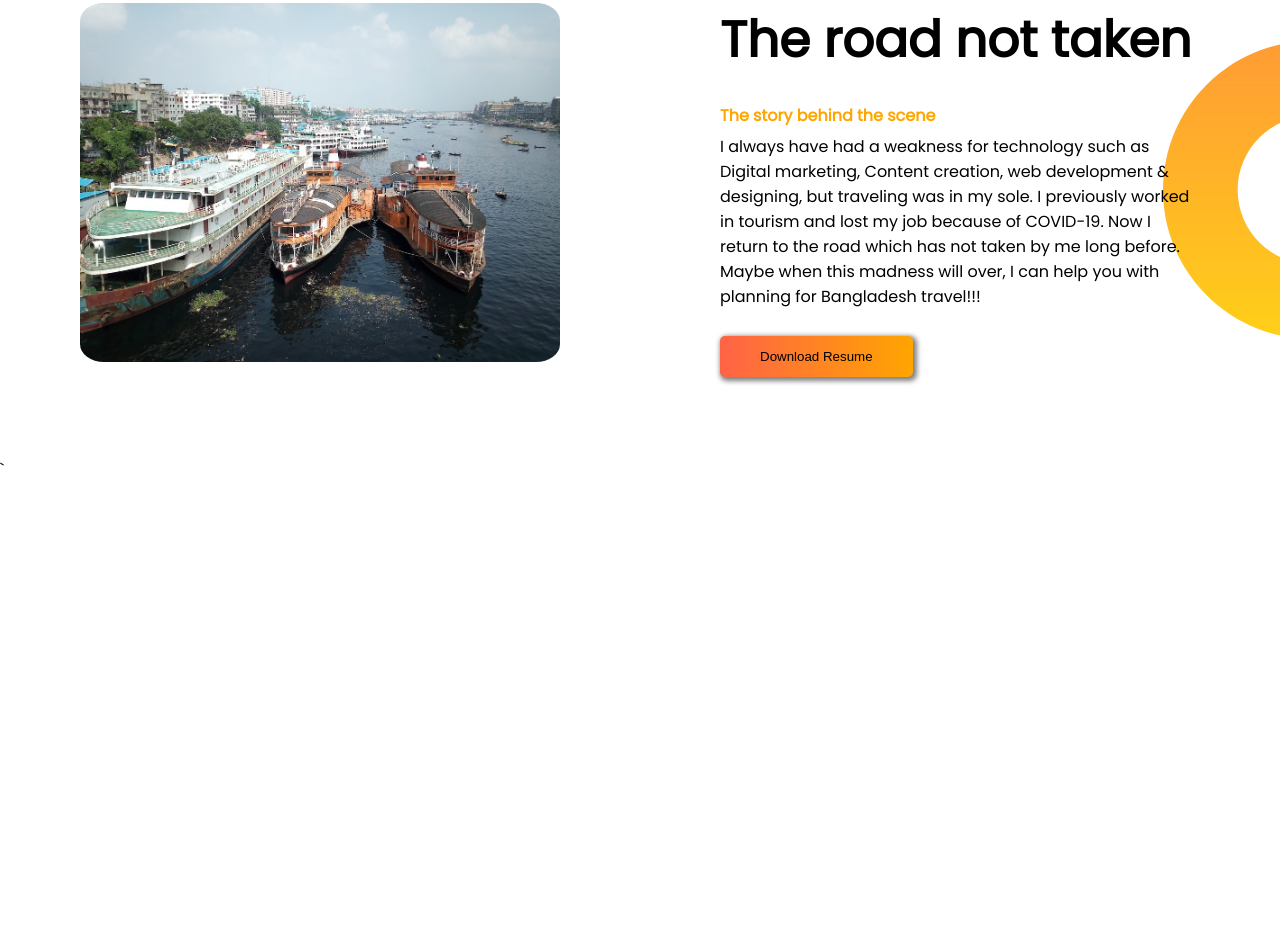
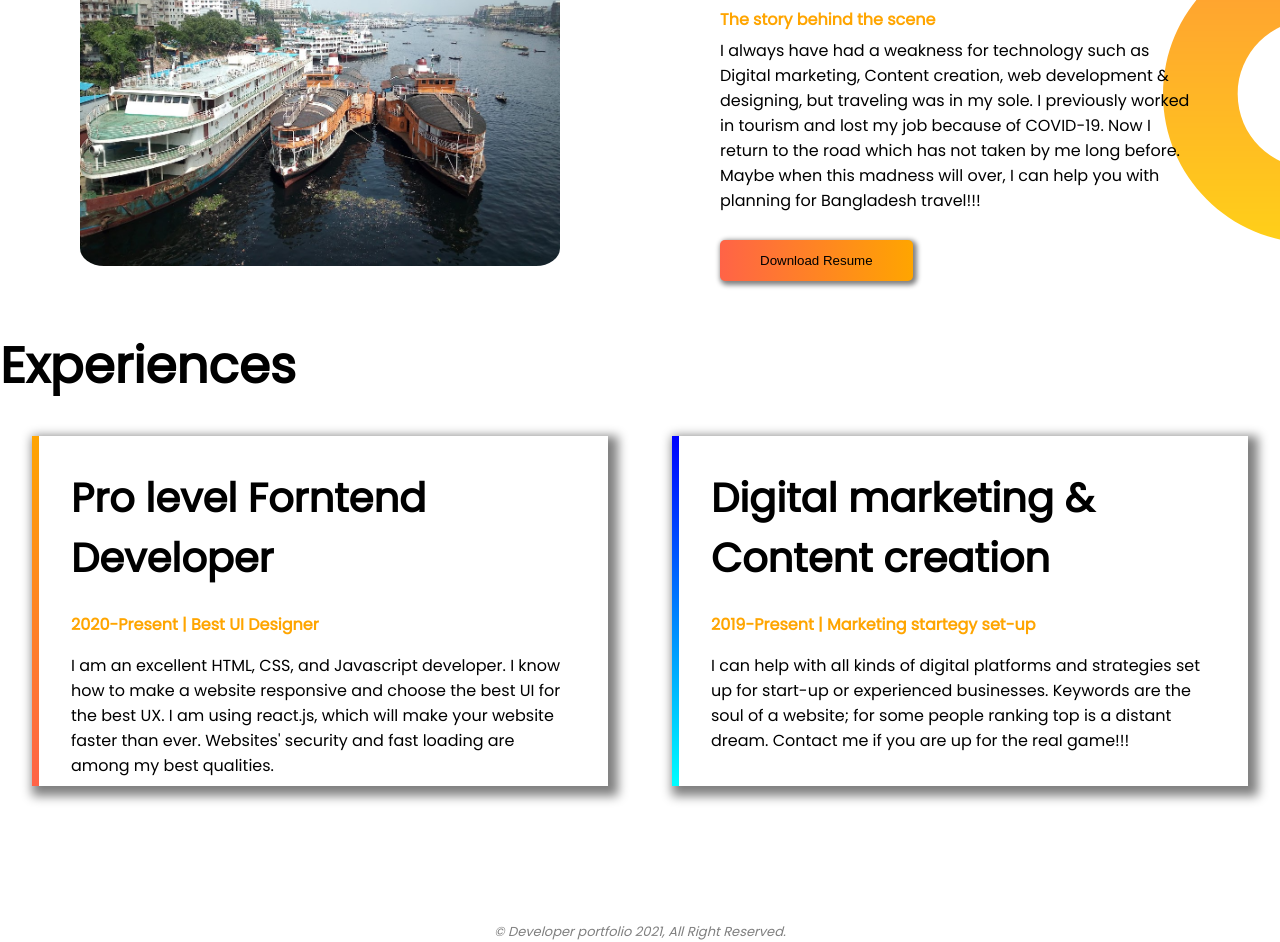
Before and after one commit to mdshohidulislam1486/developer-portfolio, a plain HTML site: page index.html in a window 1280 px wide. Shown: the part 721-1663 px from the top of the page. Before the commit the page ends 1203 px from the top, so only its background shows below. Drawn offline with Linux system fonts and the light colour scheme.

Commit message:
compleated

```diff
--- a/index.html
+++ b/index.html
@@ -40,6 +40,30 @@
         </div>
 
     </section>
-    <section class="section-3">`</section>
+    <section class="experience-section">
+        <h1 class="experiences">
+            Experiences
+        </h1>
+        <div class="experience-flex">
+            <div class="experience-box pro-box">
+                <h2>Pro level Forntend Developer</h2>
+                <h4 class="experience-orange">2020-Present | Best UI Designer</h4>
+                <p>I am an excellent HTML, CSS, and Javascript developer. I know how to make a website responsive and choose the best UI for the best UX.
+                    I am using react.js, which will make your website faster than ever. Websites' security and
+                    fast loading are among my best qualities.</p>
+            </div>
+            <div class="experience-box novo-box">
+                <h2>Digital marketing & Content creation</h2>
+                <h4 class="experience-orange">2019-Present | Marketing startegy set-up</h4>
+                <p>I can help with all kinds of digital platforms and strategies set up for start-up or experienced businesses.
+                     Keywords are the soul of a website; for some people ranking top is a distant dream. Contact me if you are
+                    up for the real game!!!</p>
+
+            </div>
+        </div>
+        <footer>
+            <p>© Developer portfolio 2021, All Right Reserved.</p>
+        </footer>
+    </section>
 </body>
 </html>
--- a/style.css
+++ b/style.css
@@ -18,7 +18,7 @@ h1{
 }
 .half-width{
     width:50%;
-    padding:5em;
+    padding:3em 5em;
 }
 .half-width img{
     width:100%;
@@ -55,3 +55,44 @@ background-position:right;
     font-weight: 900;
     color:orange;
 }
+.experience-flex{
+    display:flex;
+    justify-content: space-between;
+
+
+}
+.experience-box{
+    width:50%;
+    height:350px;
+    box-shadow:5px 5px 10px 5px gray;
+    padding:2em;
+    margin:2em;
+    overflow: hidden;
+}
+.novo-box{
+    border-image:linear-gradient(blue, cyan);
+    border-left:7px solid;
+    border-image-slice: 1;
+}
+.pro-box{
+    border-image:linear-gradient(orange, tomato);
+    border-left:7px solid;
+    border-image-slice: 1;
+}
+.experience-box h2{
+    font-size: 40px;
+    font-weight:900;
+    margin-bottom:0.6em;
+}
+.experience-box .experience-orange{
+    color:orange;
+    margin-bottom:1em;
+}
+footer{
+    text-align:center;
+    margin-top:8em;
+    opacity:0.5;
+    font-size:13px;
+    font-style: italic;
+
+}
```
